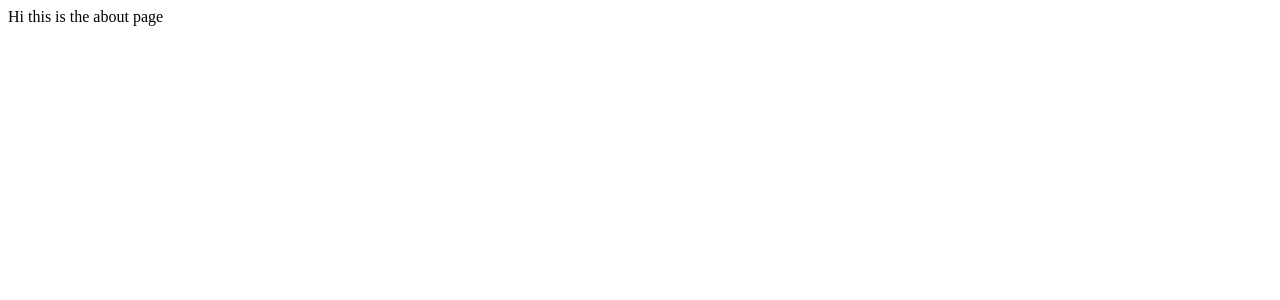
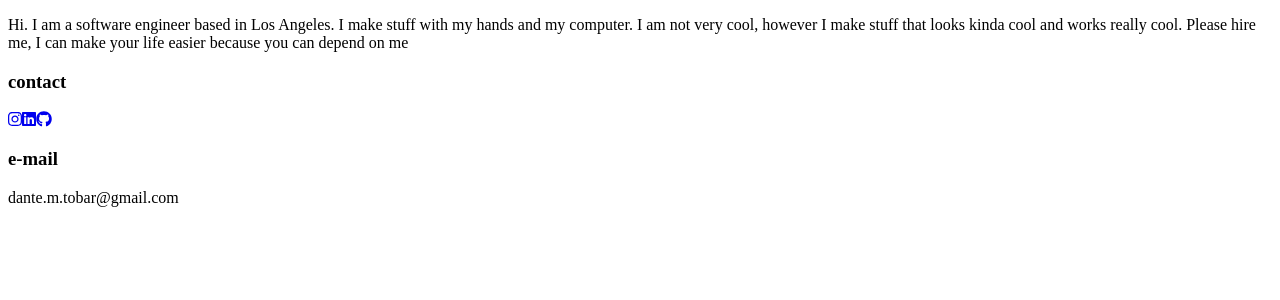
Before and after one commit to dqnte/portfolio-v2, a Next.js app: page /about in a window 1280 px wide. Shown: the top 300 px of the page. Built offline with nearby package versions, Linux system fonts and the light colour scheme.

Commit message:
elements added in correct order

```diff
--- a/pages/about.js
+++ b/pages/about.js
@@ -1,5 +1,47 @@
-import React from 'react';
+import React, { useEffect, useState } from 'react';
 
-export default function About(props) {
-  return <div id="#about">Hi this is the about page</div>;
+import { FontAwesomeIcon } from '@fortawesome/react-fontawesome';
+import {
+  faInstagram,
+  faLinkedin,
+  faGithub,
+} from '@fortawesome/free-brands-svg-icons';
+
+export default function About() {
+  const [mounting, setMounting] = useState(true);
+
+  useEffect(() => {
+    setTimeout(() => setMounting(false), 350);
+  }, []);
+
+  return (
+    <div id="about" className={`text-grid ${mounting ? 'hide' : 'show'}`}>
+      <div className="bio">
+        <p>
+          Hi. I am a software engineer based in Los Angeles. I make stuff with
+          my hands and my computer. I am not very cool, however I make stuff
+          that looks kinda cool and works really cool. Please hire me, I can
+          make your life easier because you can depend on me
+        </p>
+      </div>
+      <div className="link">
+        <h3 className="title">contact</h3>
+        <div className="social">
+          <a href="https://www.instagram.com/eggward_norton/">
+            <FontAwesomeIcon icon={faInstagram} />
+          </a>
+          <a href="https://www.linkedin.com/in/dante-m-tobar/">
+            <FontAwesomeIcon icon={faLinkedin} />
+          </a>
+          <a href="https://github.com/tuna-melt">
+            <FontAwesomeIcon icon={faGithub} />
+          </a>
+        </div>
+      </div>
+      <div className="link">
+        <h3 className="title">e-mail</h3>
+        <div className="email">dante.m.tobar@gmail.com</div>
+      </div>
+    </div>
+  );
 }
```
